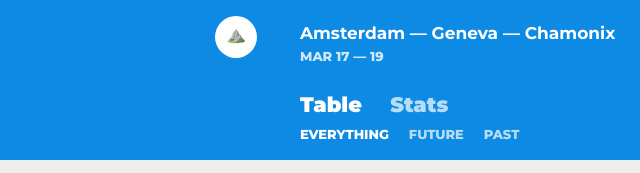
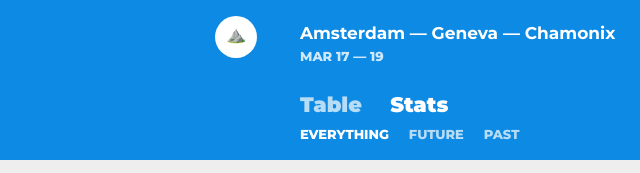
Before and after one commit to Ushakova-Olga/809831-big-trip-8, a website built with webpack: page public/index.html in a window 1280 px wide. Both pictures are taken after a click on the link "Stats". Shown: the top 173 px of the page, 0-640 px from the left. Built offline with nearby package versions, Linux system fonts and the light colour scheme; what chartjs-plugin-datalabels would draw is missing.

Commit message:
Задание 7.1

```diff
--- a/public/index.html
+++ b/public/index.html
@@ -25,8 +25,8 @@
 
     <section class="trip-controls">
       <nav class="trip-controls__menus view-switch">
-        <a href="#table" class="view-switch__item view-switch__item--active">Table</a>
-        <a href="#stats" id="stats" class="view-switch__item">Stats</a>
+        <a href="#table" class="view-switch__item view-switch__item--active view-switch__item--table">Table</a>
+        <a href="#stats" id="stats" class="view-switch__item view-switch__item--stats">Stats</a>
 
         <form class="trip-filter">
         </form>
--- a/src/main.js
+++ b/src/main.js
@@ -105,6 +105,8 @@ const onClickStatistic = function (evt) {
   evt.preventDefault();
   containerStatistic.classList.remove(`visually-hidden`);
   document.querySelector(`main`).classList.add(`visually-hidden`);
+  document.querySelector(`.view-switch__item--active`).classList.remove(`view-switch__item--active`);
+  document.querySelector(`.view-switch__item--stats`).classList.add(`view-switch__item--active`);
   createMoneyChart(moneyCtx);
   createTransportChart(transportCtx);
 };
@@ -115,5 +117,7 @@ const onClickTable = function (evt) {
   evt.preventDefault();
   containerStatistic.classList.add(`visually-hidden`);
   document.querySelector(`main`).classList.remove(`visually-hidden`);
+  document.querySelector(`.view-switch__item--active`).classList.remove(`view-switch__item--active`);
+  document.querySelector(`.view-switch__item--table`).classList.add(`view-switch__item--active`);
 };
 document.querySelector(`.view-switch__item`).addEventListener(`click`, onClickTable);
```
